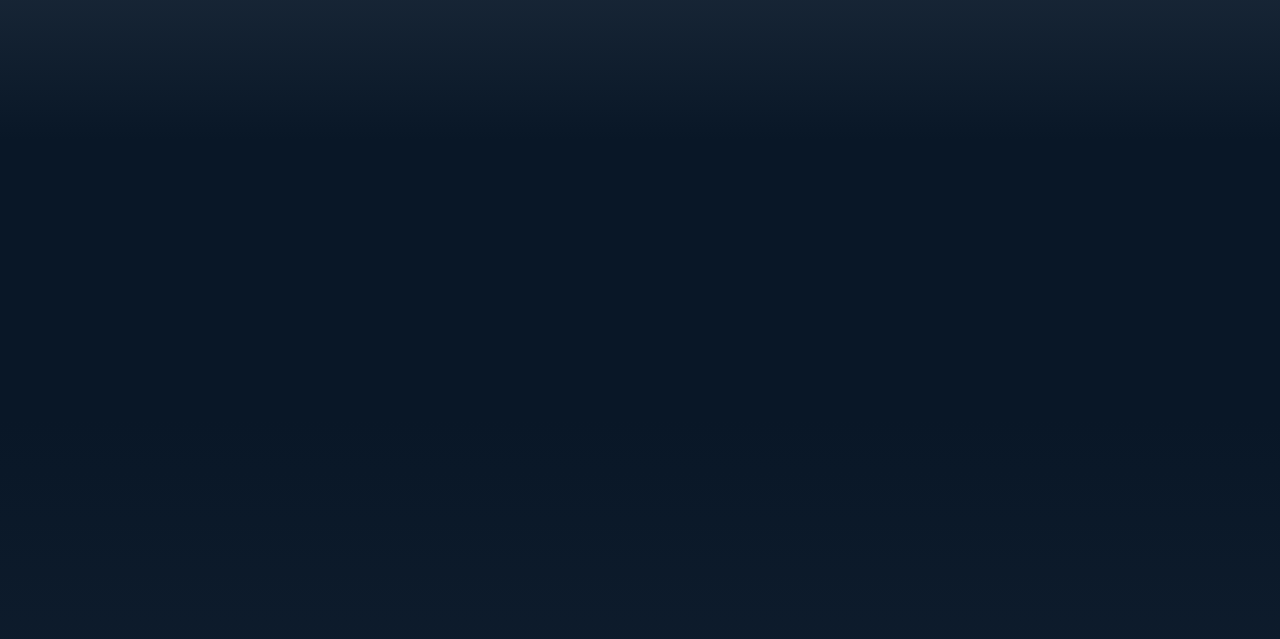
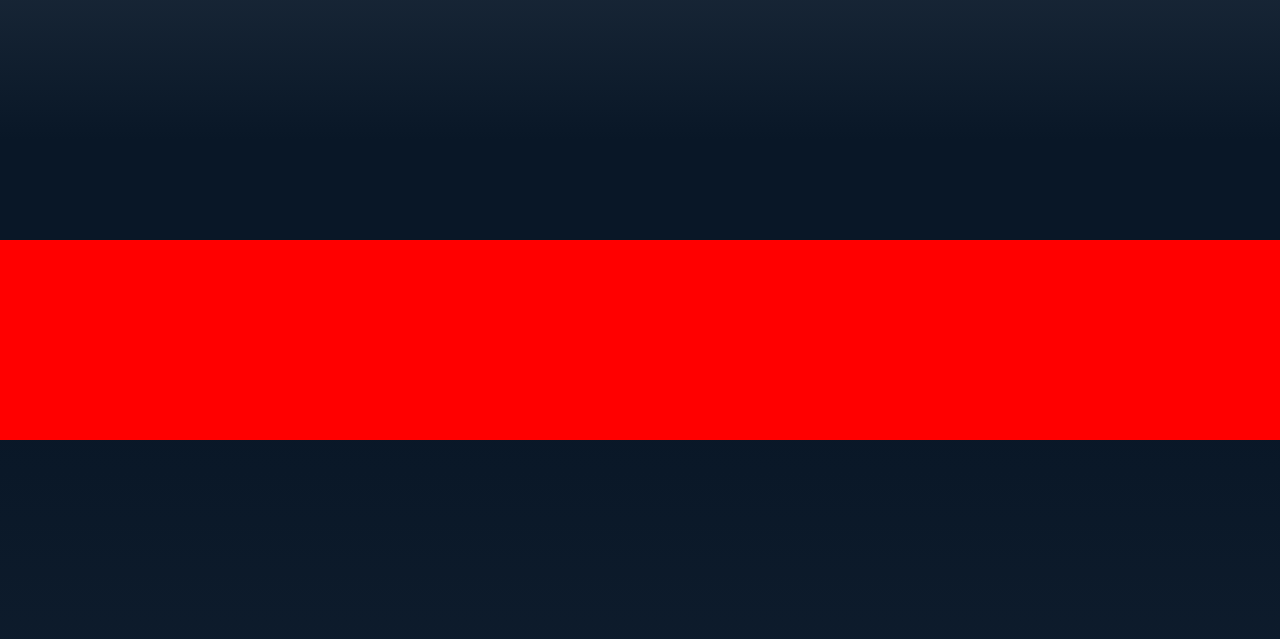
Before and after one commit to Arnauddddddddd/YWeather, a PHP site: page /result.html in a window 1280 px wide. Shown: the part 560-1199 px from the top of the page. Run offline with PHP 8.4, Linux system fonts and the light colour scheme.

Commit message:
result page

```diff
--- a/result.css
+++ b/result.css
@@ -14,3 +14,8 @@
 .rest {
     height: 2000px;
 }
+
+.widget {
+    background-color: red;
+    height: 25vh;
+}
```
